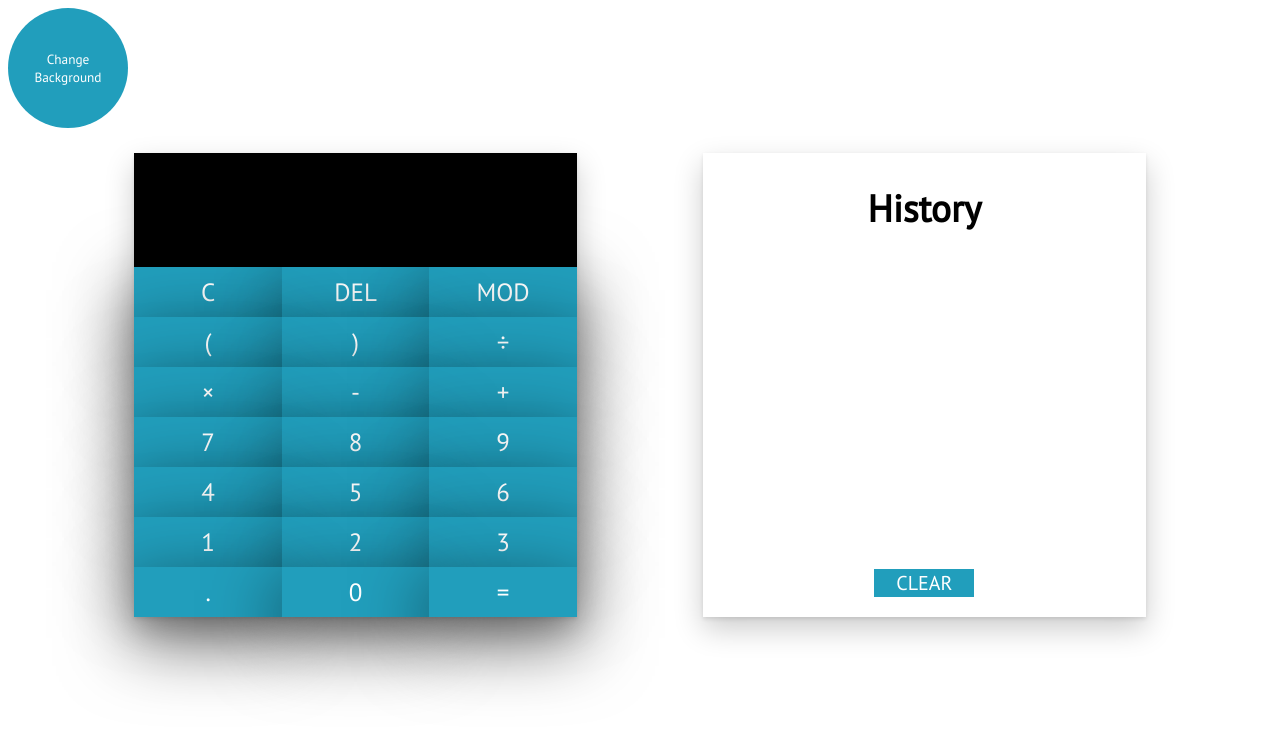
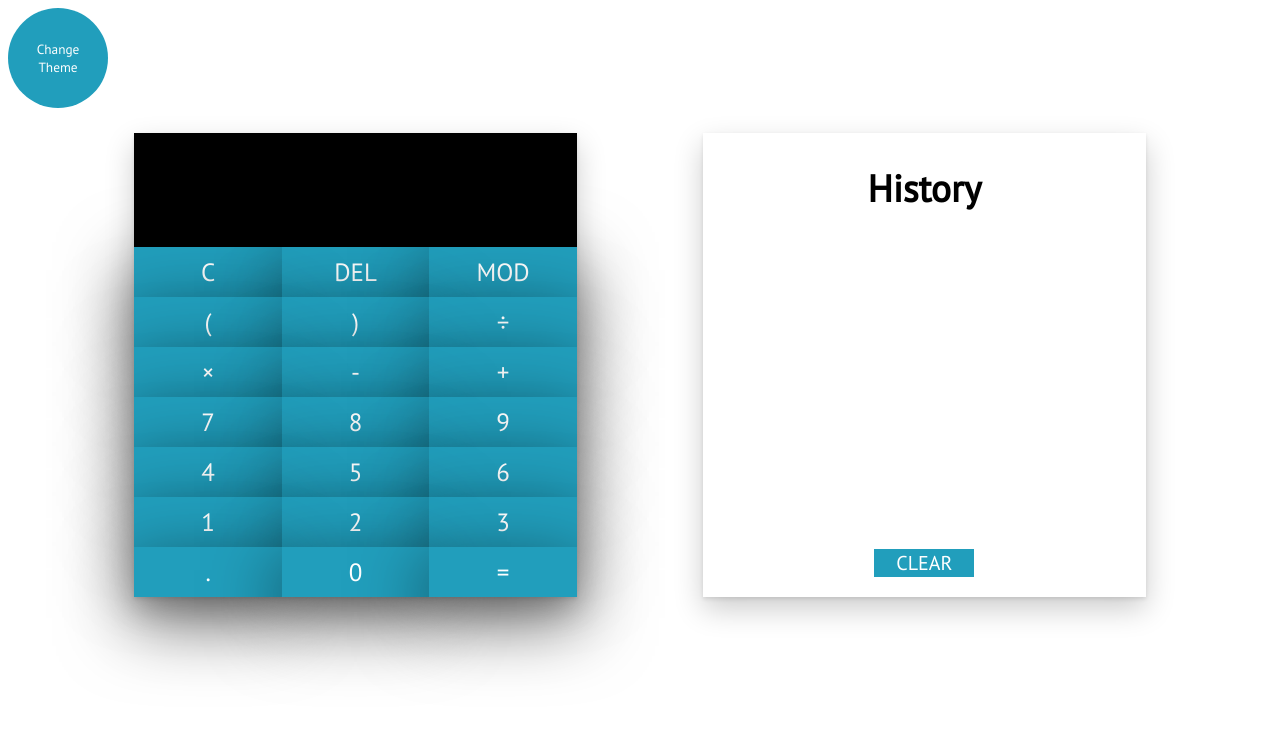
Before and after one commit to hanjika/calculator, a plain HTML site: page index.html in a window 1280 px wide. Drawn offline with Linux system fonts and the light colour scheme.

Commit message:
Theme button smaller and label changed

```diff
--- a/js/calculator.js
+++ b/js/calculator.js
@@ -6,7 +6,7 @@ document.querySelector("body").insertBefore(header, document.querySelector("main
 // button to change background
 
 const bgButton = document.createElement("button");
-bgButton.innerHTML = "Change<br>Background";
+bgButton.innerHTML = "Change<br>Theme";
 header.appendChild(bgButton);
 bgButton.classList.add("background-button");
 bgButton.setAttribute("id", "white");
--- a/style.css
+++ b/style.css
@@ -35,8 +35,8 @@ button {
 
 header > button {
     border-radius: 50%;
-    width: 120px;
-    height: 120px;
+    width: 100px;
+    height: 100px;
 }
 
 h2 {
```
